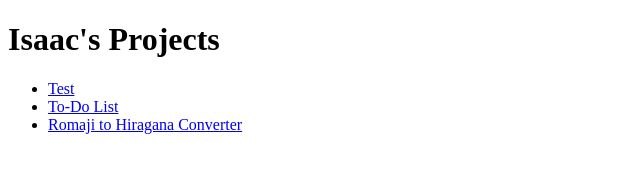
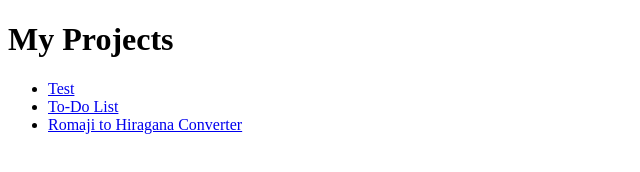
Before and after one commit to isaacjeon/isaacjeon.github.io, a plain HTML site: page index.html in a window 1280 px wide. Shown: the whole page, without its empty margins (0-640 px from the left). Drawn offline with Linux system fonts and the light colour scheme.

Commit message:
Update index.html

```diff
--- a/index.html
+++ b/index.html
@@ -1,7 +1,7 @@
 <!DOCTYPE html>
 <html>
 <body>
-<h1>Isaac's Projects</h1>
+<h1>My Projects</h1>
   <ul>
     <li><a href="https://isaacjeon.github.io/project-site/">Test</a></li>
     <li><a href="https://isaacjeon.github.io/to-do-list/">To-Do List</a></li>
```
